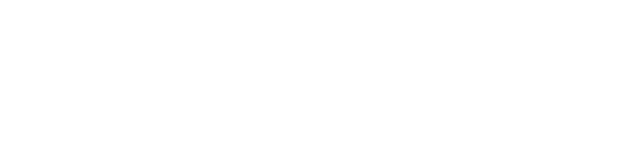
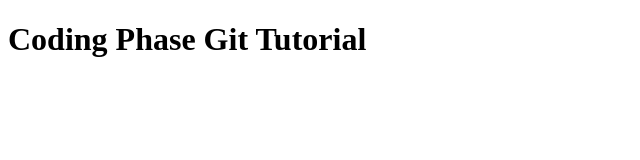
Before and after one commit to signeyz/git-course, a plain HTML site: page index.html in a window 1280 px wide. Shown: the whole page, without its empty margins (0-640 px from the left). Drawn offline with Linux system fonts and the light colour scheme.

Commit message:
added h1 tag

```diff
--- a/index.html
+++ b/index.html
@@ -6,5 +6,7 @@
     <meta name="viewport" content="width=device-width, initial-scale=1.0" />
     <title>Git Coding Phase</title>
   </head>
-  <body></body>
+  <body>
+    <h1>Coding Phase Git Tutorial</h1>
+  </body>
 </html>
```
